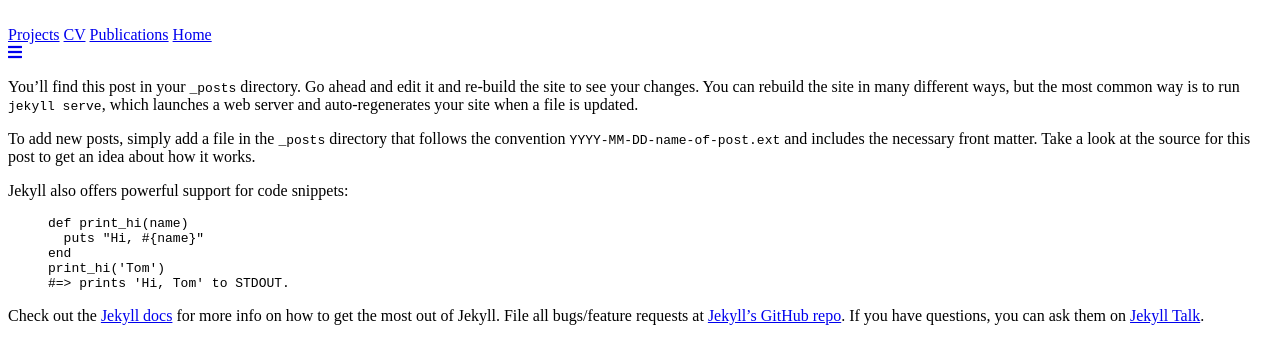
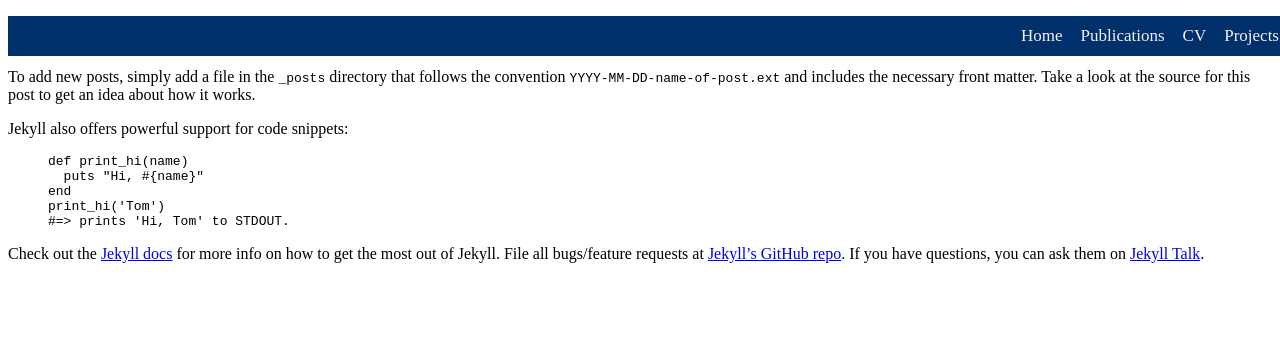
Before and after one commit to Kapi2910/kapi2910.github.io, a Jekyll site: the page built from _posts/2025-03-09-nocturnal-seizure.md, in a window 1280 px wide. Shown: the top 364 px of the page. Built offline with Jekyll 4.4.1, drawn with Linux system fonts in a browser that asks for light colours; nearby versions of some CDN libraries; some web fonts are replaced; a style sheet for code colours, icons or effects is not loaded.

Commit message:
Layout Fix 4

```diff
--- a/_layouts/default.html
+++ b/_layouts/default.html
@@ -28,7 +28,7 @@
     <link rel="stylesheet" href="../assets/css/font.css">
     {% endif %}
     {% if site.auto_dark_mode %}
-    <link rel="stylesheet" href="../assets/css/style.scss">
+    <link rel="stylesheet" href="../assets/css/style.css">
     <link rel="stylesheet" href="../assets/css/publications.css">
     {% else %}
     <link rel="stylesheet" href="../assets/css/style-no-dark-mode.css">
--- a/_layouts/project.html
+++ b/_layouts/project.html
@@ -14,21 +14,21 @@
     <link rel="canonical" href="{{ site.canonical }}{{ page.permalink }}"/>
     {% endif %}
 
-    <link rel="icon" media="(prefers-color-scheme:dark)" href="../{{ site.favicon_dark }}" type="image/png" />
-    <link rel="icon" media="(prefers-color-scheme:light)" href="../{{ site.favicon }}" type="image/png" />
+    <link rel="icon" media="(prefers-color-scheme:dark)" href="../../../{{ site.favicon_dark }}" type="image/png" />
+    <link rel="icon" media="(prefers-color-scheme:light)" href="../../../{{ site.favicon }}" type="image/png" />
     <script src="../assets/js/favicon-switcher.js" type="application/javascript"></script>
 
     <link rel=stylesheet href=https://cdnjs.cloudflare.com/ajax/libs/academicons/1.8.6/css/academicons.min.css integrity="sha256-uFVgMKfistnJAfoCUQigIl+JfUaP47GrRKjf6CTPVmw=" crossorigin=anonymous>
     <link rel=stylesheet href=https://cdnjs.cloudflare.com/ajax/libs/font-awesome/5.11.2/css/all.min.css integrity="sha256-+N4/V/SbAFiW1MPBCXnfnP9QSN3+Keu+NlB+0ev/YKQ=" crossorigin=anonymous>
 
-    <link rel="stylesheet" href="../assets/css/nav.css">
+    <link rel="stylesheet" href="../../../assets/css/nav.css">
     {% if site.font == "Sans Serif" %}
-    <link rel="stylesheet" href="../assets/css/font_sans_serif.css">
+    <link rel="stylesheet" href="../../../assets/css/font_sans_serif.css">
     {% else %}
-    <link rel="stylesheet" href="../assets/css/font.css">
+    <link rel="stylesheet" href="../../../assets/css/font.css">
     {% endif %}
-    <link rel="stylesheet" href="../assets/css/style.scss">
-    <link rel="stylesheet" href="../assets/css/publication.css">
+    <link rel="stylesheet" href="../../../assets/css/style.scss">
+    <link rel="stylesheet" href="../../../assets/css/publication.css">
 
 
   </head>
@@ -48,7 +48,7 @@
 
     </div>
 
-    <script src="../assets/js/vanilla-back-to-top.min.js"></script>
+    <script src="../../../assets/js/vanilla-back-to-top.min.js"></script>
     <script>addBackToTop({
         backgroundColor: '#fff',
         innerHTML: 'Back to Top',
@@ -93,6 +93,6 @@
 
       </footer>
     </div>
-    <script src="../assets/js/scale.fix.js"></script>
+    <script src="../../../assets/js/scale.fix.js"></script>
   </body>
 </html>
```
Also changed, not shown: index.md (+1 -6 lines).
